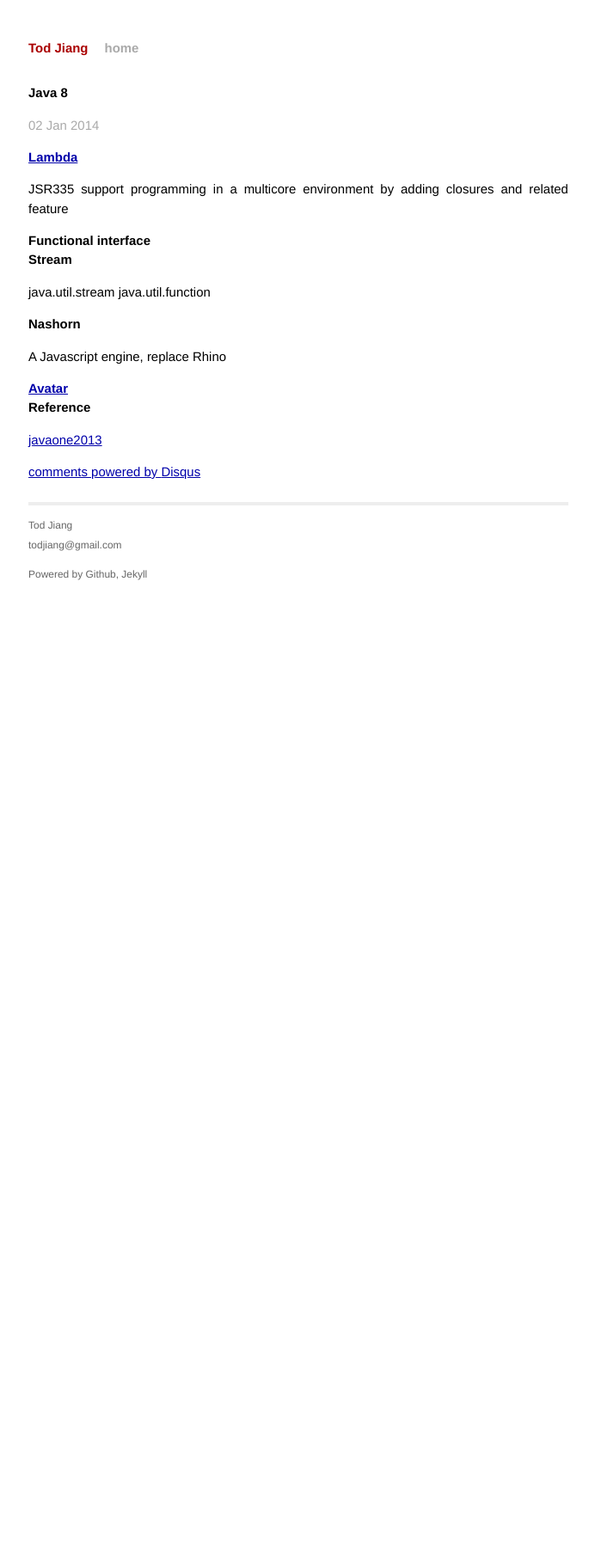
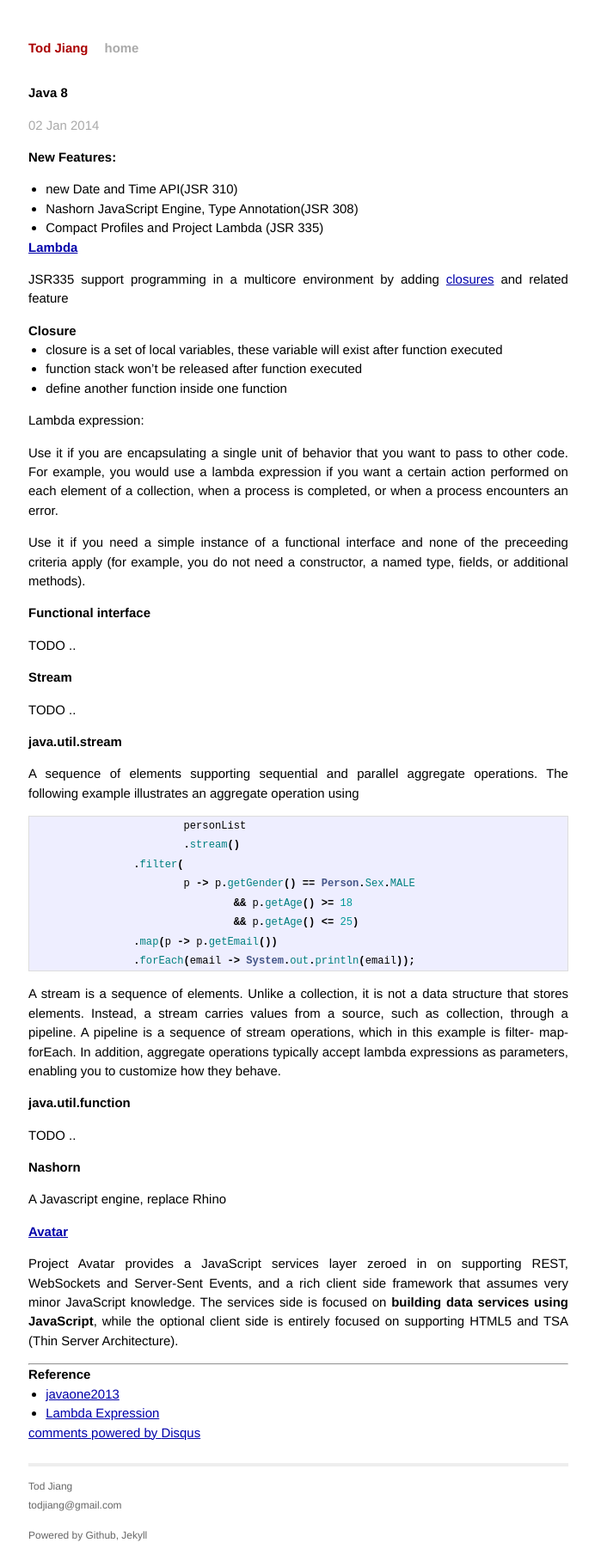
Before and after one commit to todjiang/todjiang.github.io, a Jekyll site: the page built from _posts/2014-01-02-java8.md, in a window 1280 px wide. Shown: the whole page at 86% size, without its empty margins (293-985 px from the left). Built offline with Jekyll 4.4.1, drawn with Linux system fonts in a browser that asks for light colours; Markdown is read by kramdown in place of the engine named in the settings; comment, search, counter and statistics services are not loaded; before the commit the page ends 945 px from its top, so only the background shows below that.

Commit message:
update post

```diff
--- a/_posts/2014-01-02-java8.md
+++ b/_posts/2014-01-02-java8.md
@@ -5,27 +5,70 @@ category: java
 tags: java
 ---
 
+# New Features:
+ * new Date and Time API(JSR 310)
+ * Nashorn JavaScript Engine, Type Annotation(JSR 308)
+ * Compact Profiles and Project Lambda (JSR 335)
+
+
+
 ## [Lambda][lambda]
 JSR335
-support programming in a multicore environment by adding closures and related feature
+support programming in a multicore environment by adding [closures][Closure] and related feature
+
+### Closure
+ * closure is a set of local variables, these variable will exist after function executed
+ * function stack won't be released after function executed
+ * define another function inside one function
+
+Lambda expression:
+
+Use it if you are encapsulating a single unit of behavior that you want to pass to other code. For example, you would use a lambda expression if you want a certain action performed on each element of a collection, when a process is completed, or when a process encounters an error.
+
+Use it if you need a simple instance of a functional interface and none of the preceeding criteria apply (for example, you do not need a constructor, a named type, fields, or additional methods).
+
 
 
 ## Functional interface
+TODO ..
 
+## Stream
+TODO ..
 
-### Stream
-java.util.stream
-java.util.function
+### java.util.stream
+A sequence of elements supporting sequential and parallel aggregate
+operations.  The following example illustrates an aggregate operation using
+
+{% highlight java %}
+ 			personList
+           		.stream()
+                .filter(
+                        p -> p.getGender() == Person.Sex.MALE
+                                && p.getAge() >= 18
+                                && p.getAge() <= 25)
+                .map(p -> p.getEmail())
+                .forEach(email -> System.out.println(email));
+{% endhighlight %}
+
+A stream is a sequence of elements. Unlike a collection, it is not a data structure that stores elements. Instead, a stream carries values from a source, such as collection, through a pipeline. A pipeline is a sequence of stream operations, which in this example is filter- map-forEach. In addition, aggregate operations typically accept lambda expressions as parameters, enabling you to customize how they behave.
+
+### java.util.function
+TODO ..
+
 
 ## Nashorn
 A Javascript engine, replace Rhino
 
 
 ## [Avatar][avatar]
+>Project Avatar provides a JavaScript services layer zeroed in on supporting REST, WebSockets and Server-Sent Events, and a rich client side framework that assumes very minor JavaScript knowledge. The services side is focused on **building data services using JavaScript**, while the optional client side is entirely focused on supporting HTML5 and TSA (Thin Server Architecture).
 
+* * *
 
 ### Reference
-[javaone2013][javaone2013]
+ * [javaone2013][javaone2013]
+ * [Lambda Expression][lambdaexpressions]
+
 
 
 [avatar]: https://avatar.java.net/
```
Also changed, not shown: _posts/2013-12-31-build_blog.md (+4 -0 lines).
